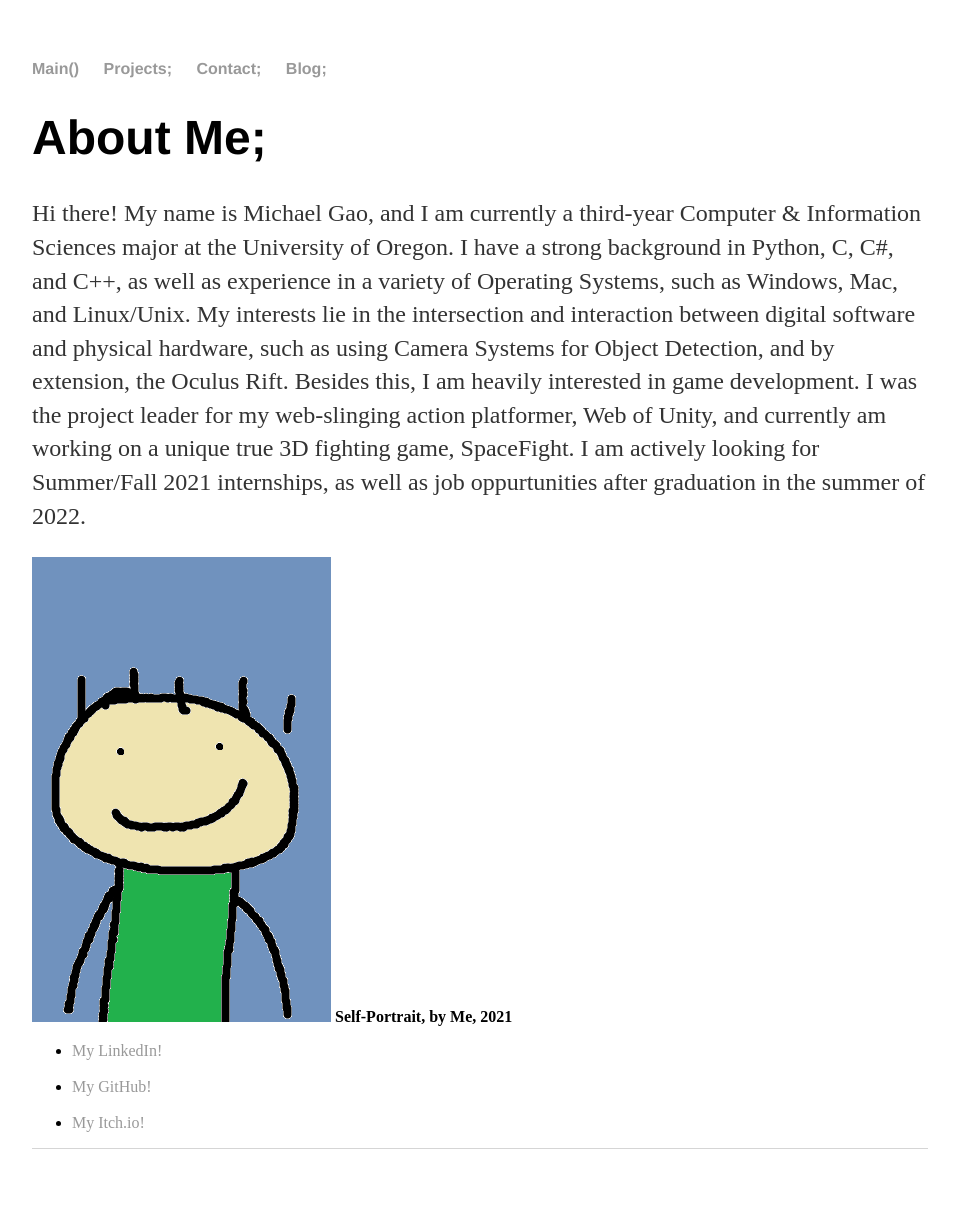
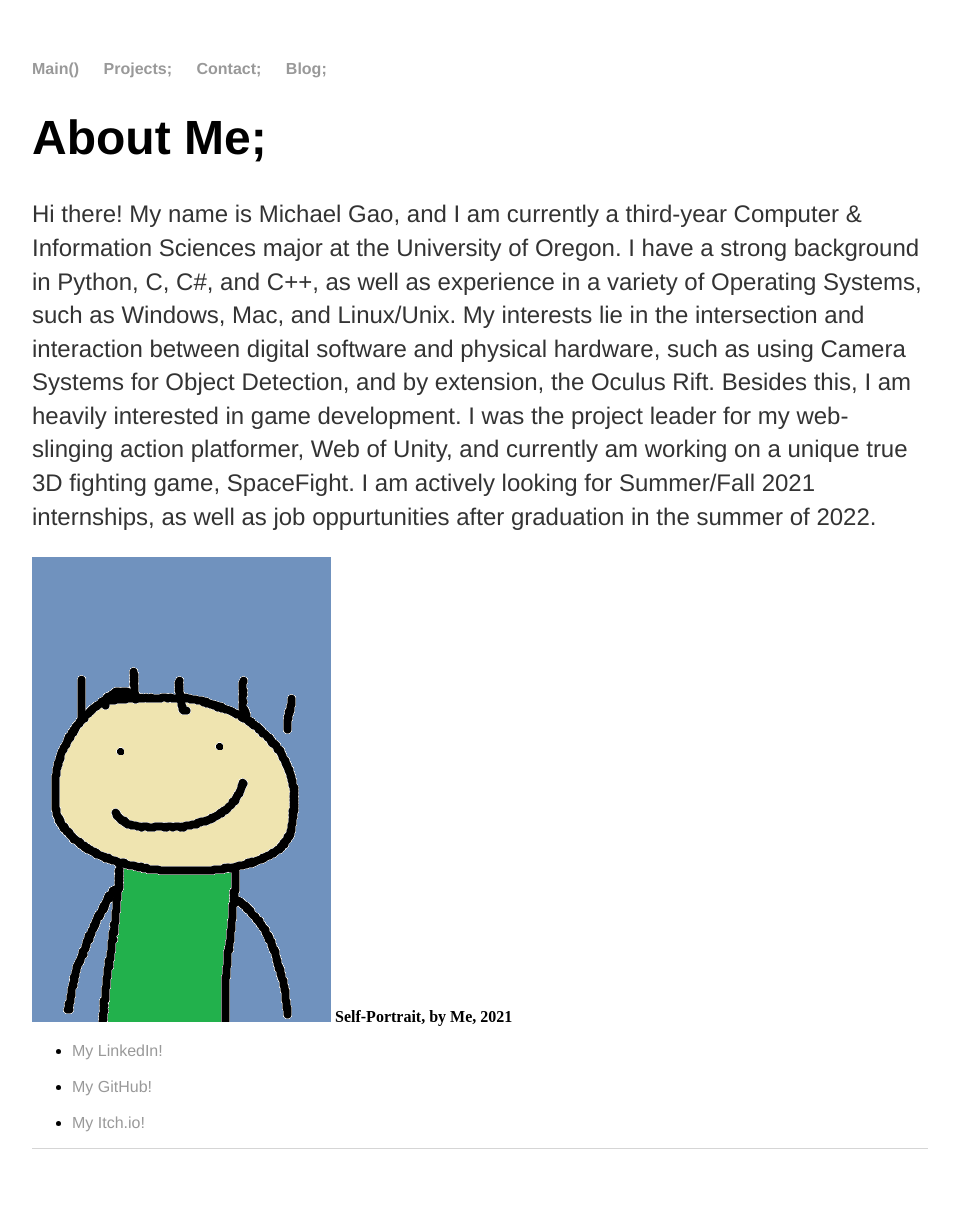
Before and after one commit to michael-c-gao/WebsiteOfMichael, a Jekyll site: the page built from index.html, in a window 1280 px wide. Shown: the whole page, without its empty margins (160-1117 px from the left). Built offline with Jekyll 4.4.1, drawn with Linux system fonts in a browser that asks for light colours.

Commit message:
Update main.css

```diff
--- a/css/main.css
+++ b/css/main.css
@@ -9,35 +9,57 @@
     font-weight: bold;
 }
 nav ul li, footer ul li {
+    font-family:'Helvetica';
     display: inline;
     margin-right: 20px;
 }
 a {
+    font-family:'Helvetica';
     text-decoration: none;
     color: #999;
 }
 a:hover {
+    font-family:'Helvetica';
     text-decoration: underline;
 }
 h1 {
+
     font-size: 3em;
     font-family:'Helvetica';
 }
+
+h2 {
+
+    font-size: 3em;
+    font-family:'Helvetica';
+}
+
+h3 {
+
+    font-size: 3em;
+    font-family:'Helvetica';
+}
+
+
 p {
+    font-family:'Helvetica';
     font-size: 1.5em;
     line-height: 1.4em;
     color: #333;
 }
 footer {
+    font-family:'Helvetica';
     border-top: 1px solid #d5d5d5;
     font-size: .8em;
 }
 
 ul.posts {
+    font-family:'Helvetica';
     margin: 20px auto 40px;
     font-size: 1.5em;
 }
 
 ul.posts li {
+    font-family:'Helvetica';
     list-style: none;
 }
```
